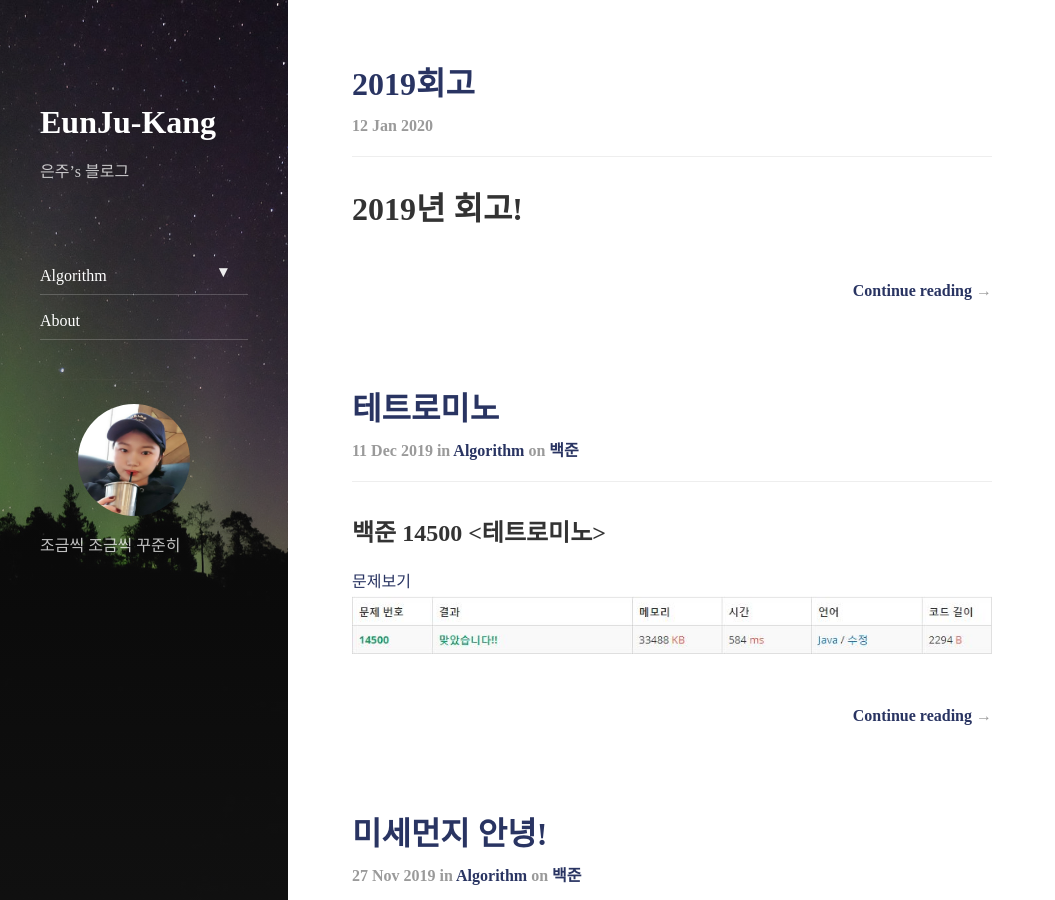
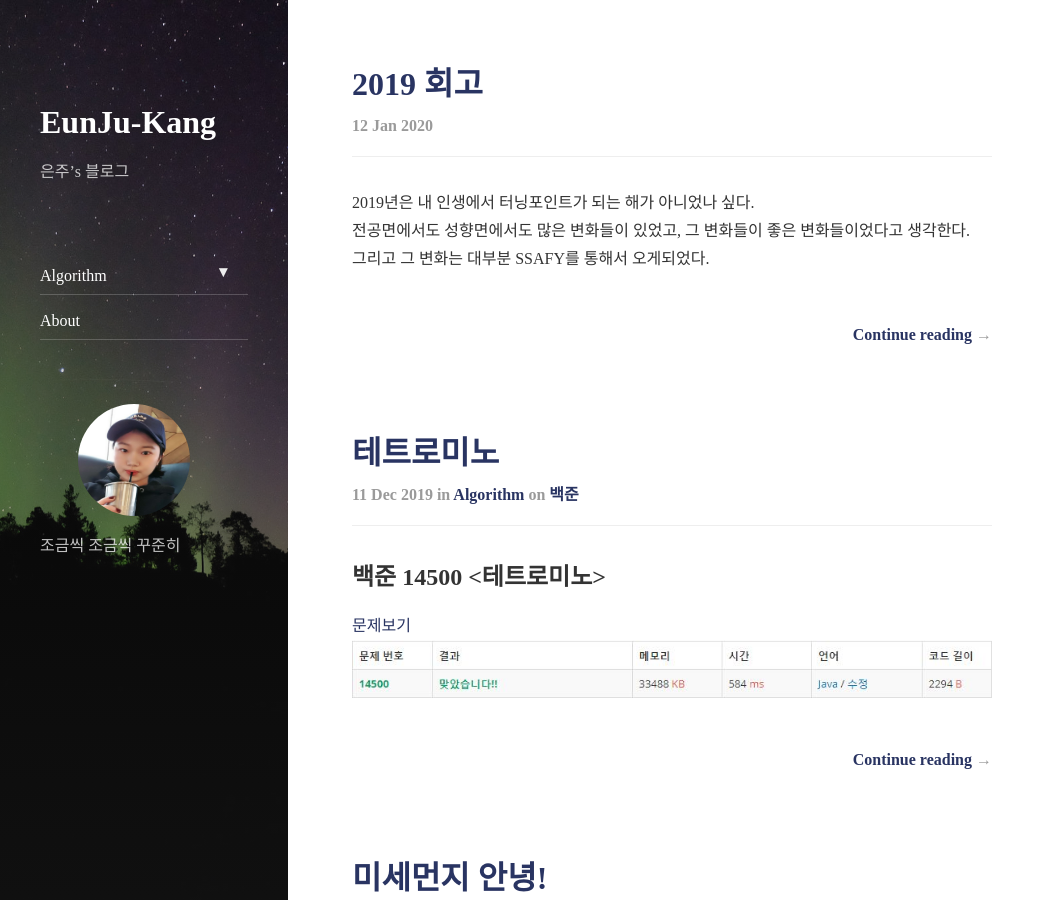
Before and after one commit to EunJu-Kang/EunJu-Kang.github.io, a Jekyll site: the page built from index.html, in a window 1280 px wide and 900 px high. Shown: the whole window, without its empty margins (0-1055 px from the left). Built offline with Jekyll 4.4.1, drawn with Linux system fonts in a browser that asks for light colours; nearby versions of some CDN libraries; the list of posts is cut into pages by our own code.

Commit message:
Update and rename 2020-01-12-2019회고.md to 2020-01-12-2019 회고.md

```diff
--- a/_posts/2020-01-12-2019회고.md
+++ b/_posts/2020-01-12-2019 회고.md
@@ -1,8 +1,6 @@
 ---
 layout: post
 ---
-
-# 2019년 회고!
 
 2019년은 내 인생에서 터닝포인트가 되는 해가 아니었나 싶다.<br>
 전공면에서도 성향면에서도 많은 변화들이 있었고, 그 변화들이 좋은 변화들이었다고 생각한다.<br>
```
